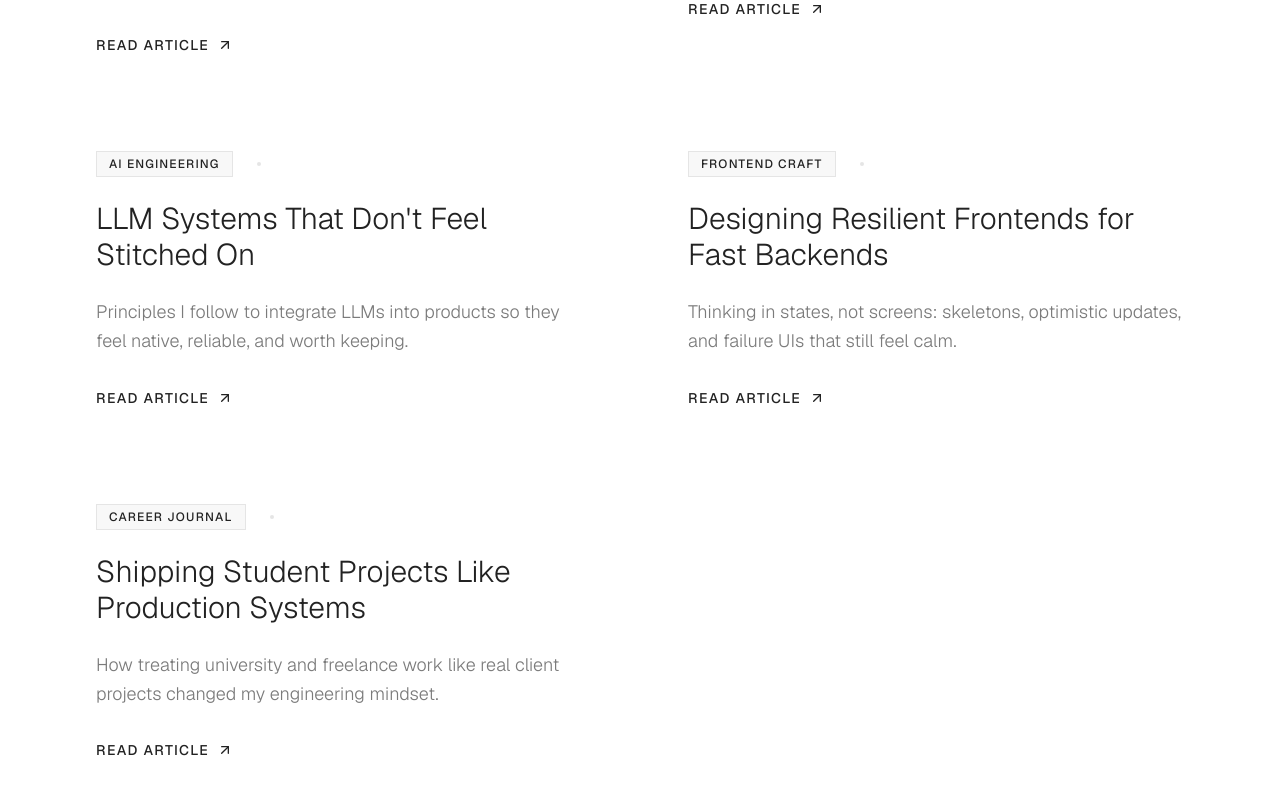
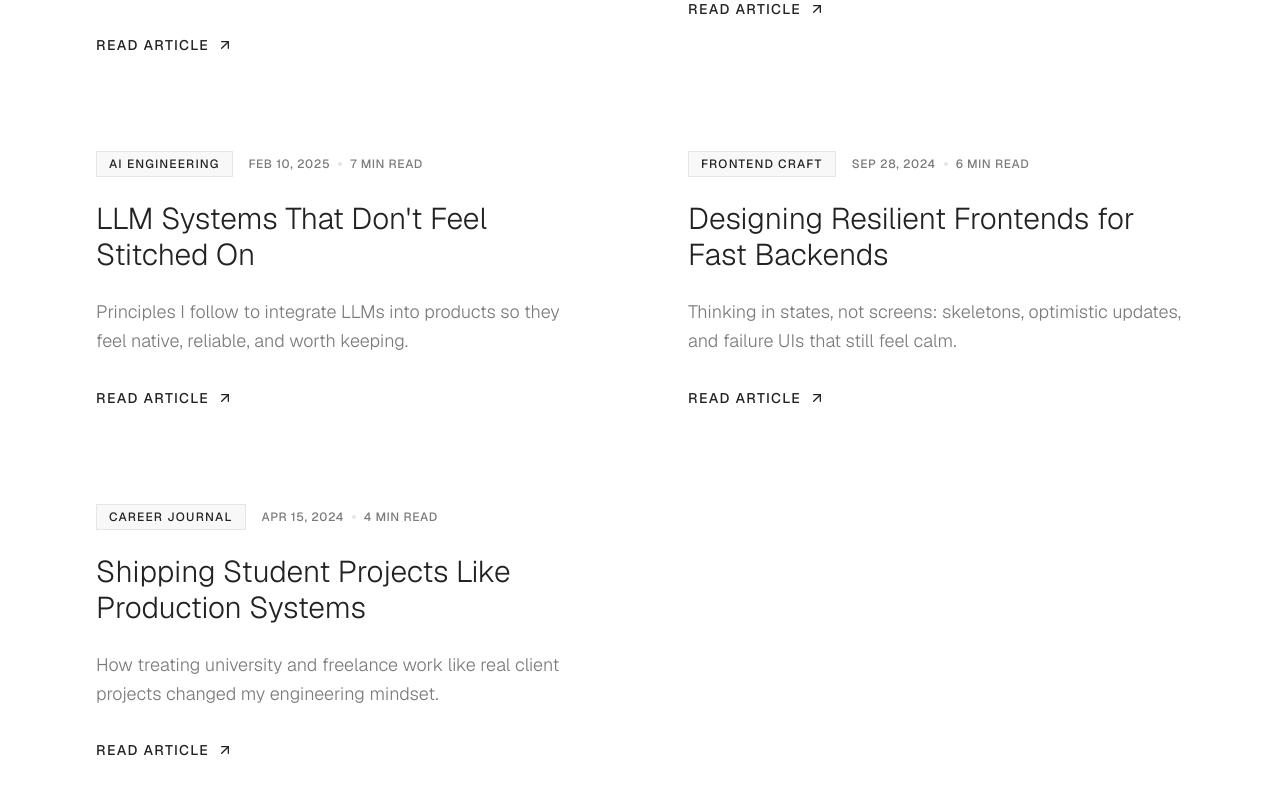
Before and after one commit to DevMubzly/porfolio, a Next.js app: page / in a window 1280 px wide. Shown: the part 4710-5504 px from the top of the page. Built offline with nearby package versions, Linux system fonts and the light colour scheme.

Commit message:
Fix all linting and type checking issues

```diff
--- a/src/app/articles/articlesData.ts
+++ b/src/app/articles/articlesData.ts
@@ -71,9 +71,11 @@ export const articles: ArticleMeta[] = [
   },
   {
     slug: "llm-systems-that-dont-feel-stitched-on",
-    title: "LLM Systems That Don\'t Feel Stitched On",
+    title: "LLM Systems That Don't Feel Stitched On",
     tag: "AI engineering",
     year: "2025",
+    date: "Feb 10, 2025",
+    readTime: "7 min read",
     description:
       "Principles I follow to integrate LLMs into products so they feel native, reliable, and worth keeping.",
   },
@@ -82,6 +84,8 @@ export const articles: ArticleMeta[] = [
     title: "Designing Resilient Frontends for Fast Backends",
     tag: "Frontend craft",
     year: "2024",
+    date: "Sep 28, 2024",
+    readTime: "6 min read",
     description:
       "Thinking in states, not screens: skeletons, optimistic updates, and failure UIs that still feel calm.",
   },
@@ -90,6 +94,8 @@ export const articles: ArticleMeta[] = [
     title: "Shipping Student Projects Like Production Systems",
     tag: "Career journal",
     year: "2024",
+    date: "Apr 15, 2024",
+    readTime: "4 min read",
     description:
       "How treating university and freelance work like real client projects changed my engineering mindset.",
   },
```
Also changed, not shown: package.json (line endings or trailing spaces).
